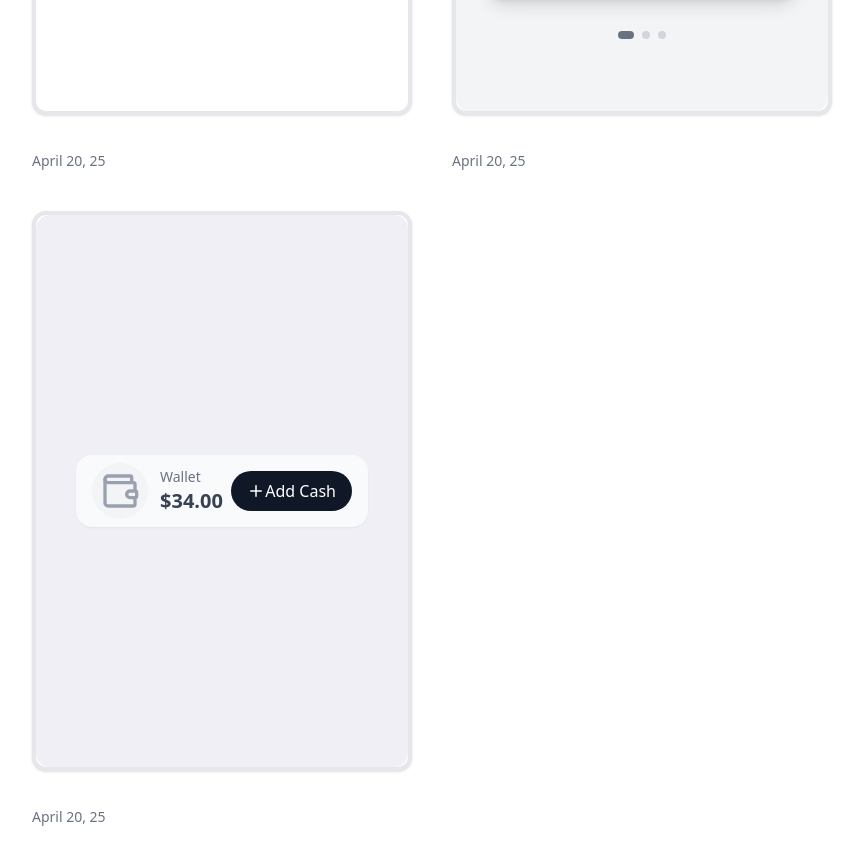
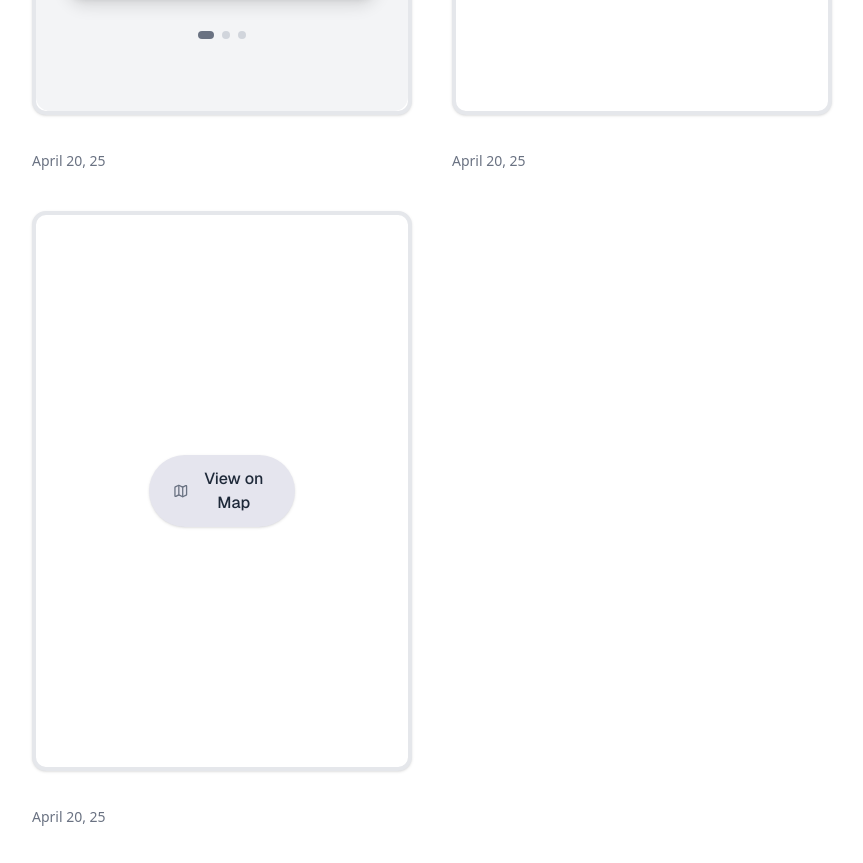
Before and after one commit to LuckyGoyal039/UIForge, a Next.js app: page / in a window 1280 px wide. Shown: the part 1825-2688 px from the top of the page, without its empty margins (208-1071 px from the left). Built offline with nearby package versions, Linux system fonts and the light colour scheme.

Commit message:
change aligment

```diff
--- a/src/pages/UiElement/index.tsx
+++ b/src/pages/UiElement/index.tsx
@@ -20,9 +20,19 @@ const ElementList = [
         component: <TransactionList />
     },
     {
+        id: 7,
+        name: "Add Cash Disclosure",
+        component: <CashDisclosure />
+    },
+    {
         id: 3,
         name: "Circular Menu",
         component: <CircularMenuPage />
+    },
+    {
+        id: 6,
+        name: "Card Swipe",
+        component: <Card/>
     },
     {
         id: 4,
@@ -33,16 +43,6 @@ const ElementList = [
         id: 5,
         name: "View on Maps",
         component: <ViewMap/>
-    },
-    {
-        id: 6,
-        name: "Card Swipe",
-        component: <Card/>
-    },
-    {
-        id: 7,
-        name: "Add Cash Disclosure",
-        component: <CashDisclosure />
     },
 
 
```
